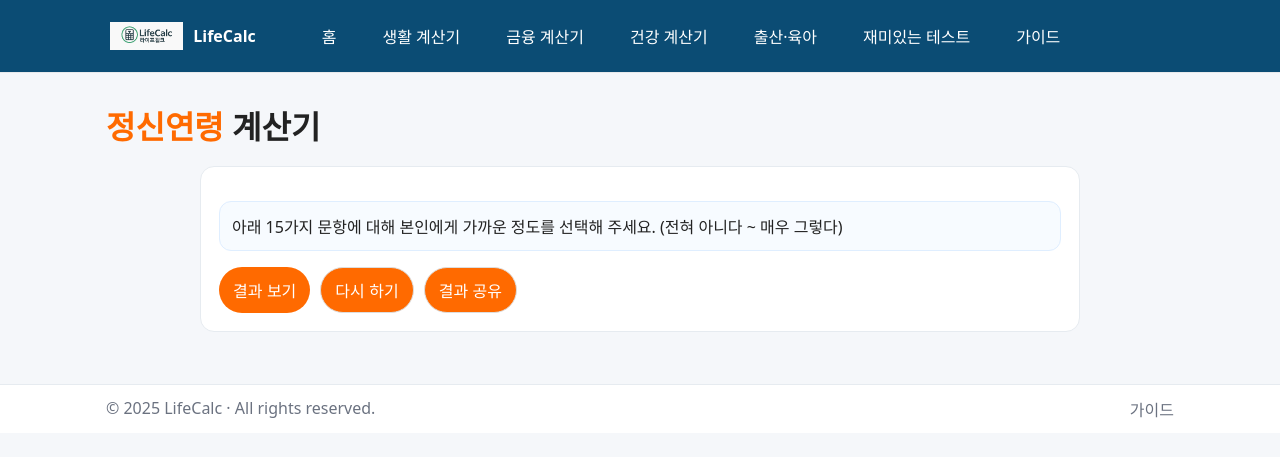
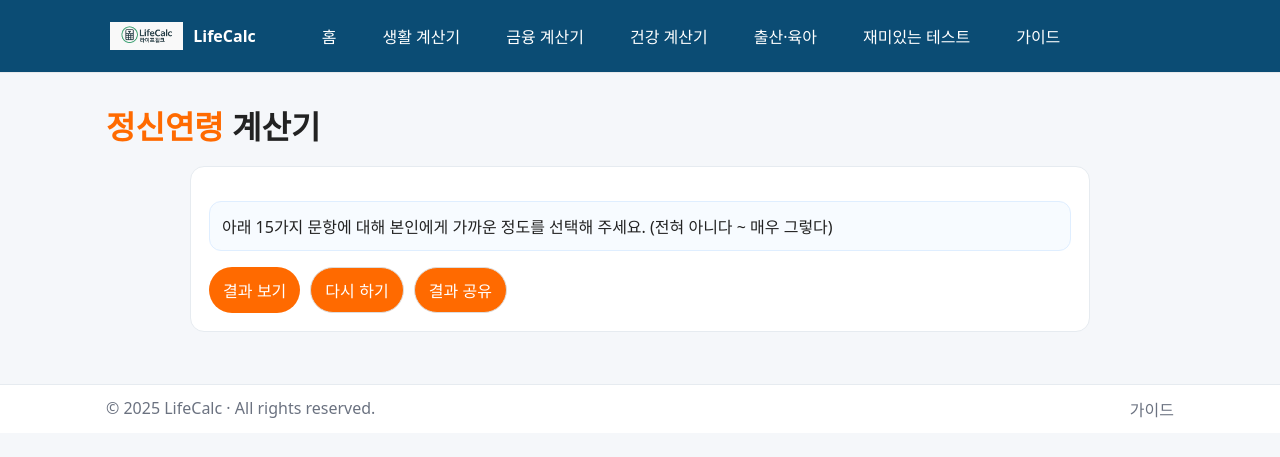
Before and after one commit to khai-lang/LifeCalc, a Jekyll site: the page built from fun/mental-age/index.md, in a window 1280 px wide. Shown: the top 457 px of the page. Built offline with Jekyll 4.4.1, drawn with Linux system fonts in a browser that asks for light colours.

Commit message:
Update index.md

```diff
--- a/fun/mental-age/index.md
+++ b/fun/mental-age/index.md
@@ -9,7 +9,7 @@ redirect_from:
 
 <h1><span class="accent">정신연령</span> 계산기</h1>
 
-<div class="card" style="max-width:880px;margin:0 auto;">
+<div class="card" style="max-width:900px;margin:0 auto;">
   <p class="note">아래 15가지 문항에 대해 본인에게 가까운 정도를 선택해 주세요. (전혀 아니다 ~ 매우 그렇다)</p>
 
   <form id="ma-form" onsubmit="event.preventDefault(); calcMA();">
```
